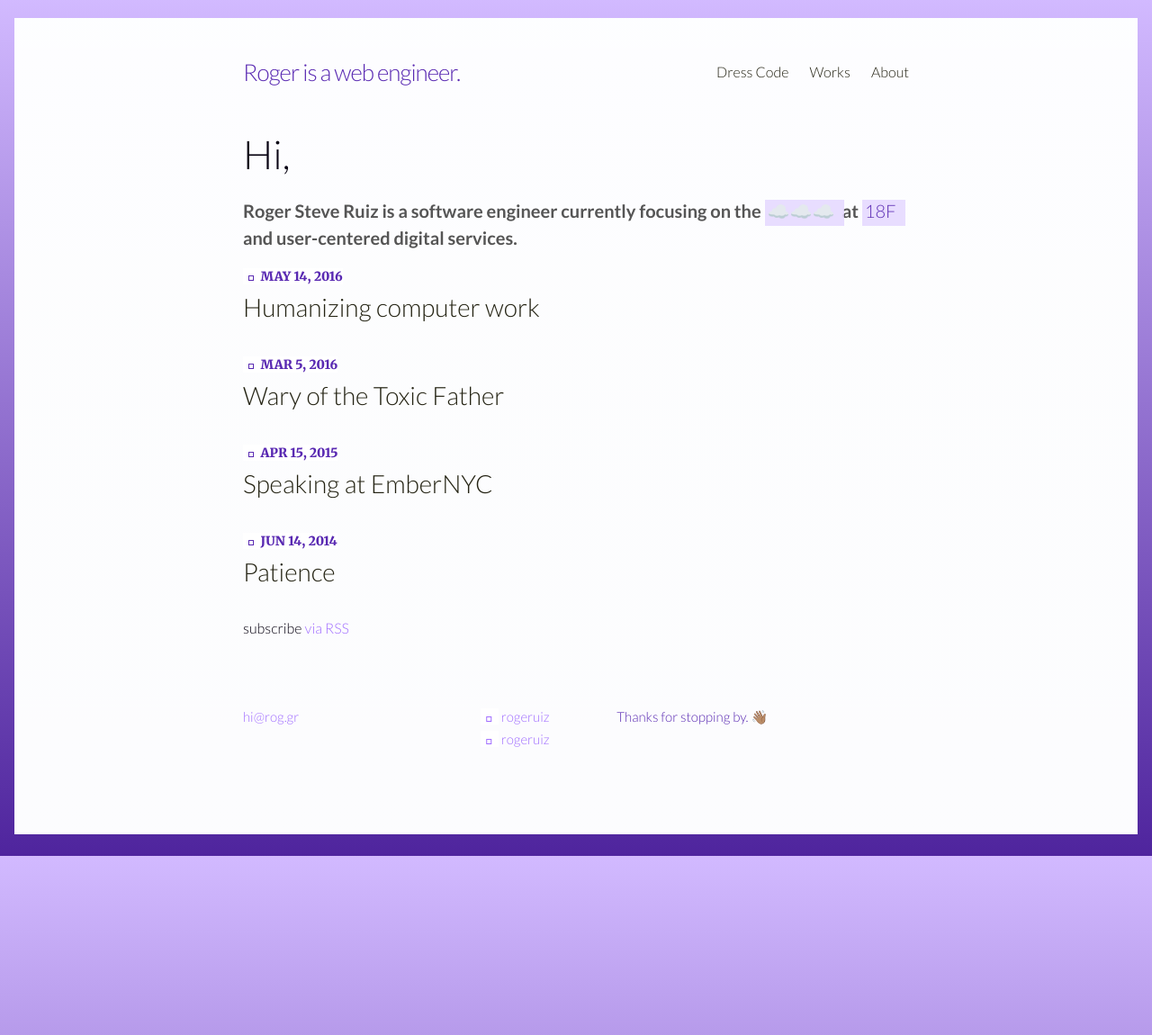
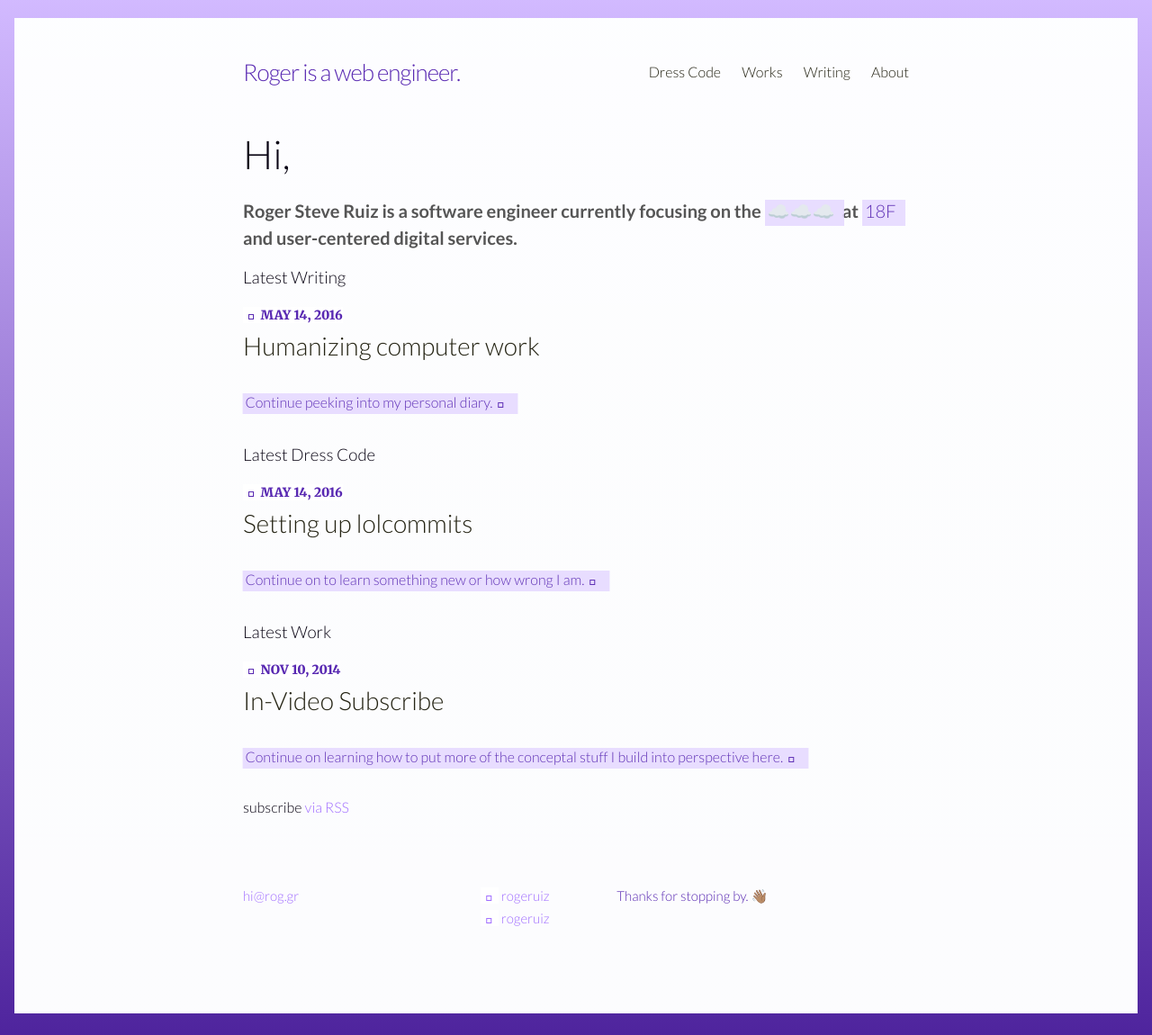
Before and after one commit to rogeruiz/write, a Jekyll site: the page built from index.html, in a window 1280 px wide. Shown: the whole page at 90% size. Built offline with Jekyll 4.4.1, drawn with Linux system fonts in a browser that asks for light colours; some web fonts are replaced.

Commit message:
Add writing section and make the homepage nicer

```diff
--- a/index.html
+++ b/index.html
@@ -9,8 +9,9 @@
     {{ site.description | markdownify }}
   </div>
 
+  <h3>Latest Writing</h3>
   <ul class="post-list">
-    {% for post in site.categories.writing %}
+    {% for post in site.categories.writing limit:1 %}
       <li>
         <span class="post-meta highlight"><code>&#xf073;</code>{{ post.date | date: "%b %-d, %Y" }}</span>
 
@@ -19,6 +20,42 @@
         </h2>
       </li>
     {% endfor %}
+      <li class="highlight-anchors">
+        <p><a href="{{ site.baseurl }}/writing/index.html">Continue peeking into my personal diary.<code>&#xf0c1;</code></a></p>
+      </li>
+  </ul>
+
+  <h3>Latest Dress Code</h3>
+  <ul class="post-list">
+    {% for post in site.categories.dress-code limit:1 %}
+      <li>
+        <span class="post-meta highlight"><code>&#xf073;</code>{{ post.date | date: "%b %-d, %Y" }}</span>
+
+        <h2>
+          <a class="post-link" href="{{ post.url | prepend: site.baseurl }}">{{ post.title }}</a>
+        </h2>
+      </li>
+    {% endfor %}
+      <li class="highlight-anchors">
+        <p><a href="{{ site.baseurl }}/dress-code/index.html">Continue on to learn something new or how wrong I am.<code>&#xf0c1;</code></a></p>
+      </li>
+  </ul>
+
+
+  <h3>Latest Work</h3>
+  <ul class="post-list">
+    {% for post in site.categories.works limit:1 %}
+      <li>
+        <span class="post-meta highlight"><code>&#xf073;</code>{{ post.date | date: "%b %-d, %Y" }}</span>
+
+        <h2>
+          <a class="post-link" href="{{ post.url | prepend: site.baseurl }}">{{ post.title }}</a>
+        </h2>
+      </li>
+    {% endfor %}
+      <li class="highlight-anchors">
+        <p><a href="{{ site.baseurl }}/works/index.html">Continue on learning how to put more of the conceptal stuff I build into perspective here.<code>&#xf0c1;</code></a></p>
+      </li>
   </ul>
 
   <p class="rss-subscribe">subscribe <a href="{{ "/feed.xml" | prepend: site.baseurl }}">via RSS</a></p>
```
Also changed, not shown: writing/index.html (added, +24 -0 lines).
